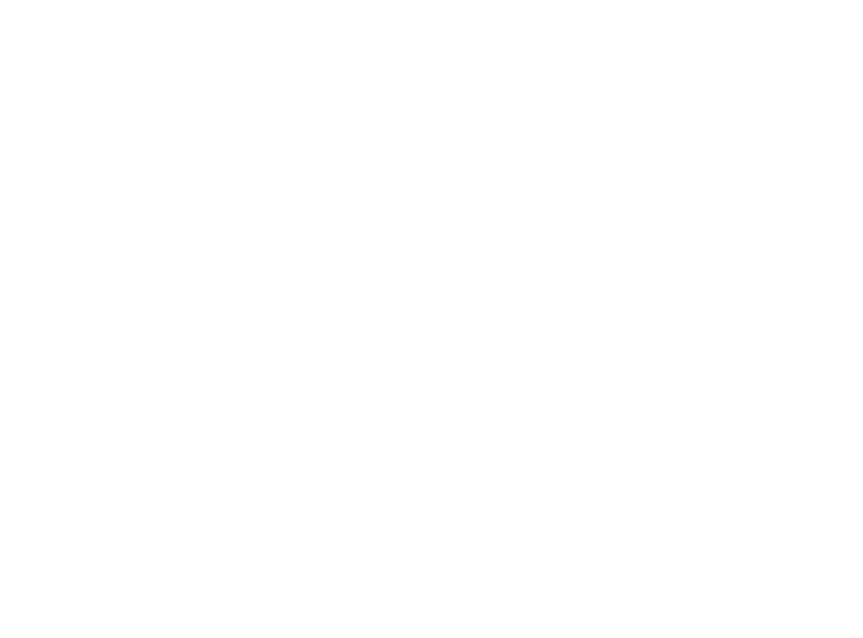
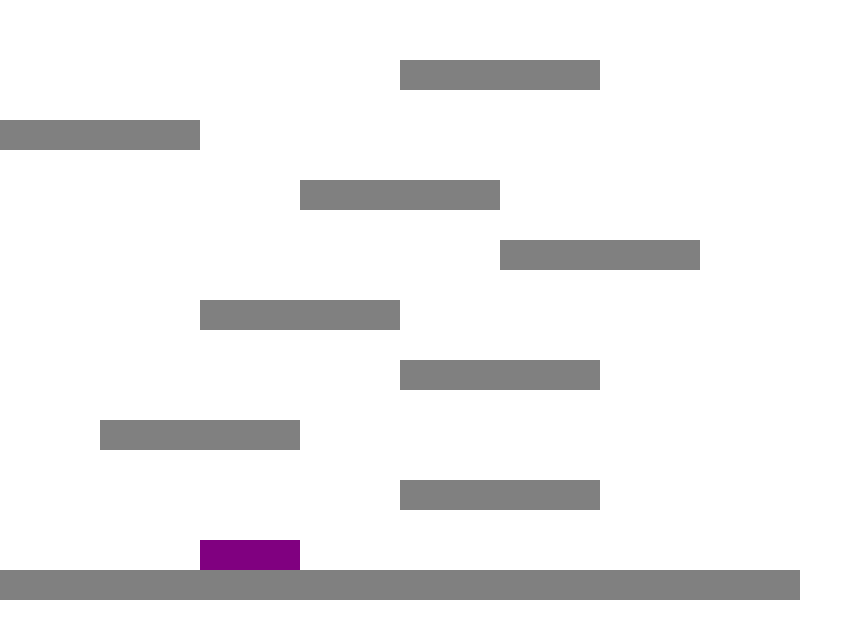
Before and after one commit to Inkh/spicy-tower, a plain HTML site: page index.html in a window 1280 px wide. Shown: the whole page, without its empty margins (0-863 px from the left). Drawn offline with Linux system fonts and the light colour scheme.

Commit message:
Added canvas drawing for level generation

```diff
--- a/index.html
+++ b/index.html
@@ -6,9 +6,12 @@
   <title>Spicy Tower</title>
   <meta name="viewport" content="width=device-width, initial-scale=1">
   <link rel="stylesheet" type="text/css" href="css/reset.css" />
-  <script src="js/app.js"></script>
 </head>
 <body>
+  <div class="game" style="width: 100%; height: auto;">
 
+  </div>
+
+  <script src="js/app.js"></script>
 </body>
 </html>
--- a/js/app.js
+++ b/js/app.js
@@ -111,3 +111,44 @@ function refillGameMap(gamePlatforms, row, col) {
 }
 
 refillGameMap(gamePlatforms, 8, 20);
+
+
+//////////////////////////////////////////////////////////////////////////////////////////////////////////////////
+//////////////////////////////////////////// MAP CREATION BLOCK //////////////////////////////////////////////////
+//////////////////////////////////////////////////////////////////////////////////////////////////////////////////
+
+var gameArea = document.getElementsByClassName('game')[0];
+
+function draw(){
+  var drawingBoard = document.createElement('canvas');
+  drawingBoard.id = 'level';
+  drawingBoard.setAttribute('width', '800');
+  drawingBoard.setAttribute('height', '600');
+
+  var ctx = drawingBoard.getContext('2d');
+
+  for (var i = 0; i < gameMap.length;i++){
+    for (var j = 0; j < gameMap[i].length;j++){
+      if (gameMap[i][j] === 2){
+        ctx.fillStyle = 'purple';
+      } else if (gameMap[i][j] === 1){
+        ctx.fillStyle = 'gray';
+      } else if (gameMap[i][j] === 0){
+        ctx.fillStyle = 'white';
+        console.log('hey!');
+      }
+      ctx.fillRect(j * 100, i * 30, 100, 30);
+    }
+  }
+  gameArea.append(drawingBoard);
+  console.log(drawingBoard);
+}
+
+draw();
+
+
+
+
+//////////////////////////////////////////////////////////////////////////////////////////////////////////////////
+//////////////////////////////////////// END MAP CREATION BLOCK //////////////////////////////////////////////////
+//////////////////////////////////////////////////////////////////////////////////////////////////////////////////
```
